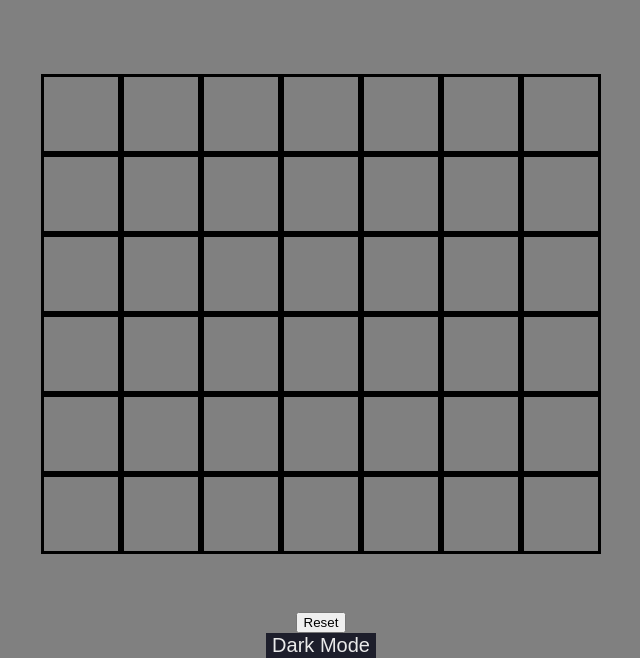
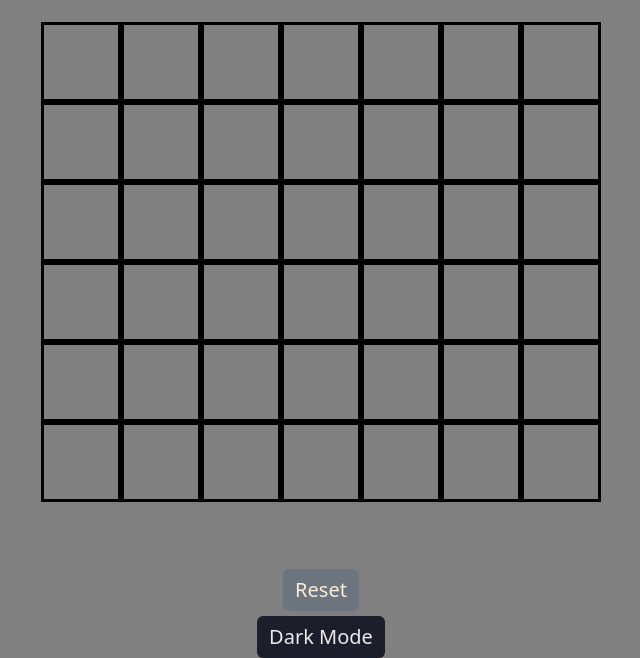
Before and after one commit to Rcombest/cool-nect-four, a plain HTML site: page index.html in a window 1280 px wide. Shown: the part 142-800 px from the top of the page, without its empty margins (319-959 px from the left). Drawn offline with nearby package versions, Linux system fonts and the light colour scheme.

Commit message:
sets up bootstrap and styles reset button

```diff
--- a/css/style.css
+++ b/css/style.css
@@ -41,6 +41,15 @@ body.dark {
 --light-dark-btn-content: "Light Mode";
 }
 
+#reset-btn {
+  margin: 5px;
+  border: none;
+  font-size: 20px;
+  font-weight: 500;
+
+
+}
+
 .btn {
   border: none;
   color: var(--btn-text-color);
--- a/index.html
+++ b/index.html
@@ -4,8 +4,14 @@
   <meta charset="UTF-8">
   <meta http-equiv="X-UA-Compatible" content="IE=edge">
   <meta name="viewport" content="width=device-width, initial-scale=1.0">
+
+  <link href="https://cdn.jsdelivr.net/npm/bootstrap@5.2.0/dist/css/bootstrap.min.css" rel="stylesheet" integrity="sha384-gH2yIJqKdNHPEq0n4Mqa/HGKIhSkIHeL5AyhkYV8i59U5AR6csBvApHHNl/vI1Bx" crossorigin="anonymous">
+
   <link rel="stylesheet" href="css/style.css">
   <script defer src="./js/app.js"></script>
+
+  <script src="https://cdn.jsdelivr.net/npm/bootstrap@5.2.0/dist/js/bootstrap.bundle.min.js" integrity="sha384-A3rJD856KowSb7dwlZdYEkO39Gagi7vIsF0jrRAoQmDKKtQBHUuLZ9AsSv4jD4Xa" crossorigin="anonymous"></script>
+
   <title>Cool-Nect Four</title>
 </head>
 <body>
@@ -56,7 +62,7 @@
     <div id="sp40" class="board"></div>
     <div id="sp41" class="board"></div>
   </section>
-  <button id="reset-btn" type="button" class="reset-btn">Reset</button>
+  <button id="reset-btn" type="button" class="btn btn-secondary">Reset</button>
   <button id="light-dark-btn" class="btn"></button>
 </body>
 </html>
```
